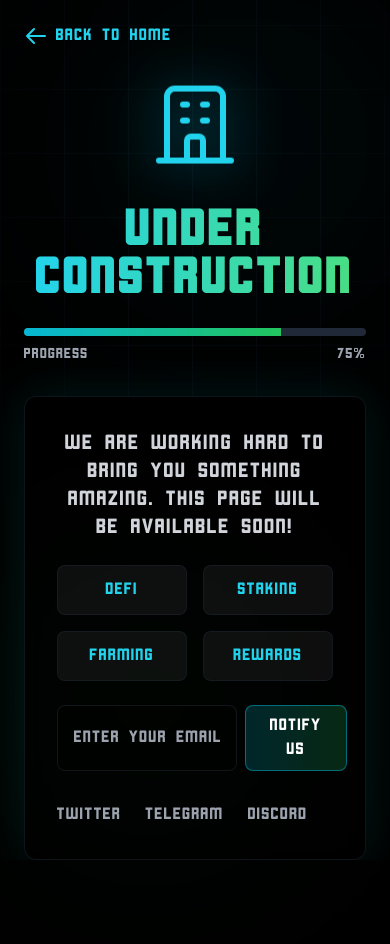
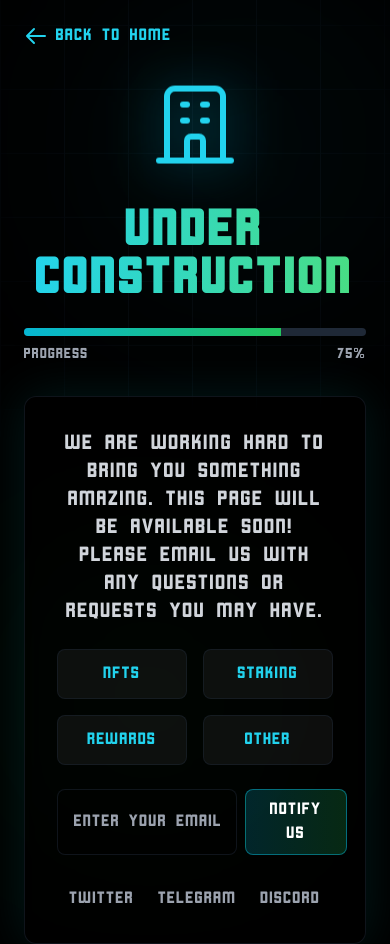
Before and after one commit to OrcaMonsta/orcamonsta1, a Next.js app: page /under-construction in a window 390 px wide. Before the commit the page ends 860 px from the top, so only its background shows below. Built offline with nearby package versions, Linux system fonts and the light colour scheme.

Commit message:
style: adjust mobile banner size - Increase portrait mode banner scale to 0.9 - Improve visibility on mobile devices - Maintain landscape mode display - Optimize image scaling for better UX - Keep consistent positioning and opacity

```diff
--- a/app/mobile/page.tsx
+++ b/app/mobile/page.tsx
@@ -134,7 +134,7 @@ const MobilePage = () => {
               src="/orcabanner.jpg"
               alt="Orca Banner"
               fill
-              className="object-contain portrait:scale-75 landscape:object-cover rounded-xl opacity-60"
+              className="object-contain portrait:scale-[0.9] landscape:object-cover rounded-xl opacity-60"
               sizes="100vw"
               priority
               style={{
--- a/app/under-construction/page.tsx
+++ b/app/under-construction/page.tsx
@@ -108,11 +108,12 @@ export default function UnderConstruction() {
           <p className={`${cornerstone.className} text-xl text-gray-300 mb-6`}>
             WE ARE WORKING HARD TO BRING YOU SOMETHING AMAZING.
             THIS PAGE WILL BE AVAILABLE SOON!
+            PLEASE EMAIL US WITH ANY QUESTIONS OR REQUESTS YOU MAY HAVE.
           </p>
 
           {/* Features Coming Soon */}
           <div className="grid grid-cols-2 md:grid-cols-4 gap-4 mb-6">
-            {['DEFI', 'STAKING', 'FARMING', 'REWARDS'].map((feature, index) => (
+            {['NFTS', 'STAKING', 'REWARDS', 'OTHER'].map((feature, index) => (
               <button
                 key={index}
                 onClick={() => toggleFeature(feature)}
@@ -157,7 +158,7 @@ export default function UnderConstruction() {
           </form>
 
           {/* Social Links */}
-          <div className="mt-8 flex gap-6">
+          <div className="mt-8 flex justify-center gap-6">
             <a
               href="https://x.com/OrcaMonsta"
               target="_blank"
```
